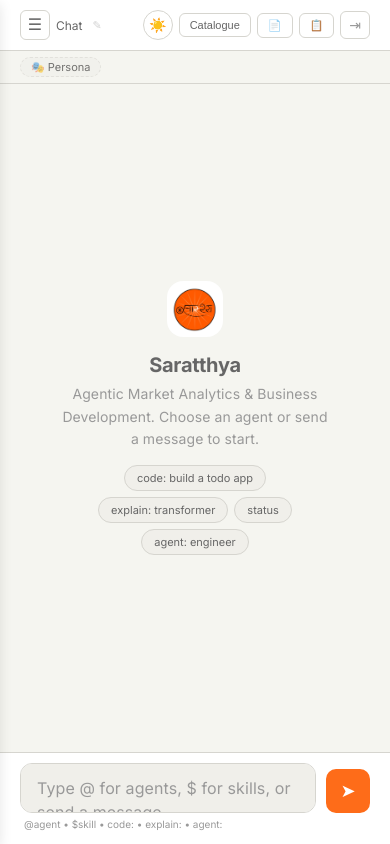
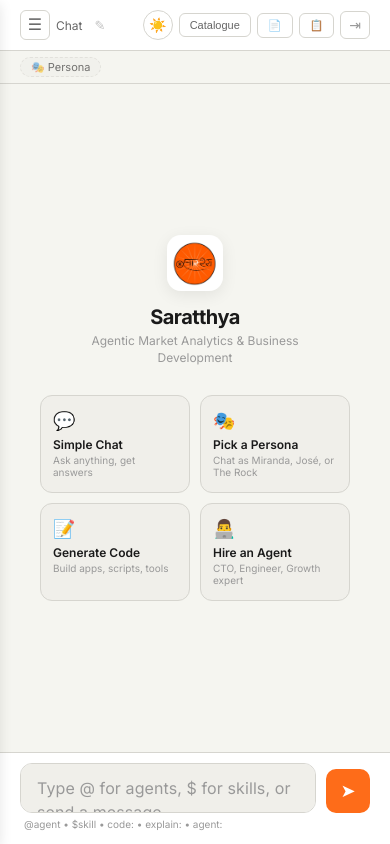
Before and after one commit to NinadAGokhale/local-ai-system, a Flask app: page / in a window 390 px wide. Run offline with Flask 2, Linux system fonts and the light colour scheme; the visitor is signed in with stand-in values (Sample User, id 1); data that the repository does not hold is empty.

Commit message:
UX polish: onboarding cards, typing indicator, visible actions, meta badges
Empty state overhaul:
- Replaced text chips with visual onboarding cards (Simple Chat, Pick a Persona,
  Generate Code, Hire an Agent)
- Cards have icons, titles, descriptions and hover animations
- Click cards to start chat, open catalogue, or trigger examples

Typing indicator:
- Now shows persona name (e.g. 'Miranda Priestly is thinking...')
- Falls back to agent name if no persona, otherwise 'Saratthya'
- Persona name is formatted from filename (miranda-priestly -> Miranda Priestly)

Pin/Delete always visible:
- Pin and trash icons now always visible at 0.35 opacity (not hover-only)
- Full opacity on hover for clear affordance
- Mobile friendly - no gesture-hidden actions

Rename icon bigger:
- Increased from 11px to 13px, opacity from 0.3 to 0.4
- Orange highlight on hover

Message metadata:
- Bot messages now show model name and active persona as badges
- e.g. '1.2s | Llama 3.2 3B | 🎭 Miranda Priestly'

```diff
--- a/src/web/templates/dashboard.html
+++ b/src/web/templates/dashboard.html
@@ -224,11 +224,10 @@
         .conv-pin:hover { opacity: 1; background: var(--surface-2); }
         .conv-item.pinned .conv-pin { opacity: 0.8; }
         .conv-del {
-            font-size: 12px; cursor: pointer; opacity: 0; padding: 2px 4px;
+            font-size: 11px; cursor: pointer; opacity: 0.35; padding: 3px 5px;
             border-radius: 4px; transition: all 0.2s; user-select: none; flex-shrink: 0;
             color: var(--text-muted);
         }
-        .conv-item:hover .conv-del { opacity: 0.4; }
         .conv-del:hover { opacity: 1 !important; color: #ef4444; background: var(--surface-2); }
         .conv-title-edit {
             cursor: pointer;
@@ -284,10 +283,10 @@
         .chat-header .title { font-size: 13px; color: var(--text-dim); display: flex; align-items: center; gap: 6px; min-width: 0; flex: 1; }
         .chat-header .title-text { white-space: nowrap; overflow: hidden; text-overflow: ellipsis; }
         .chat-header .title-edit-icon {
-            font-size: 11px; cursor: pointer; opacity: 0.3; padding: 2px 4px;
-            border-radius: 4px; transition: opacity 0.2s; user-select: none; flex-shrink: 0;
-        }
-        .chat-header .title-edit-icon:hover { opacity: 0.8; background: var(--surface-2); }
+            font-size: 13px; cursor: pointer; opacity: 0.4; padding: 2px 6px;
+            border-radius: 4px; transition: all 0.2s; user-select: none; flex-shrink: 0;
+        }
+        .chat-header .title-edit-icon:hover { opacity: 1; background: var(--surface-2); color: var(--orange); }
         .chat-header .title-input {
             font-size: 13px; color: var(--text); background: var(--surface-2);
             border: 1px solid var(--orange); border-radius: 6px; padding: 2px 8px;
@@ -589,38 +588,31 @@
 
         /* Empty state */
         .empty-state {
-            display: flex;
-            flex-direction: column;
-            align-items: center;
-            justify-content: center;
-            height: 100%;
+            display: flex; flex-direction: column; align-items: center;
+            justify-content: center; height: 100%; padding: 40px 20px;
             text-align: center;
-            color: var(--text-muted);
-            padding: 40px;
-        }
-        .empty-state .big-logo {
-            width: 56px; height: 56px;
-            border-radius: 16px;
-            margin-bottom: 16px;
-            overflow: hidden;
-        }
-        .empty-state .big-logo img { width: 100%; height: 100%; object-fit: cover; }
-        .empty-state h2 { font-size: 18px; font-weight: 700; color: var(--text-dim); margin-bottom: 6px; letter-spacing: -0.3px; }
-        .empty-state p { font-size: 13px; line-height: 1.6; max-width: 340px; letter-spacing: 0.1px; }
-        .empty-state .example-chips {
-            display: flex; flex-wrap: wrap; gap: 6px;
-            justify-content: center; margin-top: 14px;
-        }
-        .empty-state .example-chips span {
-            padding: 5px 12px;
-            background: var(--surface-2);
-            border: 1px solid var(--border);
-            border-radius: 16px;
-            font-size: 11px;
-            color: var(--text-dim);
-            cursor: pointer;
-        }
-        .empty-state .example-chips span:hover { border-color: var(--orange); color: var(--orange-light); }
+        }
+        .empty-hero { margin-bottom: 28px; }
+        .empty-hero .big-logo {
+            width: 56px; height: 56px; border-radius: 14px; margin: 0 auto 14px; overflow: hidden;
+            box-shadow: 0 4px 16px rgba(0,0,0,0.08);
+        }
+        .empty-hero .big-logo img { width: 100%; height: 100%; object-fit: cover; }
+        .empty-hero h2 { font-size: 20px; font-weight: 700; letter-spacing: -0.5px; margin-bottom: 4px; }
+        .empty-hero .empty-sub { font-size: 12px; color: var(--text-muted); max-width: 280px; margin: 0 auto; line-height: 1.4; }
+        .empty-cards {
+            display: grid; grid-template-columns: 1fr 1fr; gap: 10px;
+            max-width: 380px; width: 100%;
+        }
+        .empty-card {
+            background: var(--surface-2); border: 1px solid var(--border);
+            border-radius: 12px; padding: 14px 12px; cursor: pointer;
+            transition: all 0.2s; text-align: left;
+        }
+        .empty-card:hover { border-color: var(--orange); transform: translateY(-1px); box-shadow: 0 4px 12px rgba(0,0,0,0.06); }
+        .empty-card-icon { font-size: 18px; display: block; margin-bottom: 6px; }
+        .empty-card-title { font-size: 12px; font-weight: 600; display: block; color: var(--text); margin-bottom: 2px; }
+        .empty-card-desc { font-size: 10px; color: var(--text-muted); display: block; }
 
         /* ─── Sidebar collapse ─── */
         .sidebar {
@@ -684,8 +676,7 @@
             .msg-bubble { max-width: 90%; font-size: 15px; padding: 10px 14px; }
             .chat-header .title { font-size: 12px; }
             .input-row textarea { font-size: 16px; }
-            .empty-state p { font-size: 14px; }
-            .empty-state h2 { font-size: 20px; }
+            .empty-hero h2 { font-size: 20px; }
         }
     </style>
 </head>
@@ -757,14 +748,32 @@
                 {% endfor %}
             {% else %}
                 <div class="empty-state" id="empty-state">
+                    <div class="empty-hero">
                         <div class="big-logo"><img src="/static/logo.jpeg" alt="Saratthya"></div>
                         <h2>Saratthya</h2>
-                    <p>Agentic Market Analytics &amp; Business Development. Choose an agent or send a message to start.</p>
-                    <div class="example-chips">
-                        <span onclick="sendExample('code: build a todo app')">code: build a todo app</span>
-                        <span onclick="sendExample('explain: what is a transformer')">explain: transformer</span>
-                        <span onclick="sendExample('status')">status</span>
-                        <span onclick="sendExample('agent: engineer: design a login system')">agent: engineer</span>
+                        <p class="empty-sub">Agentic Market Analytics &amp; Business Development</p>
+                    </div>
+                    <div class="empty-cards">
+                        <div class="empty-card" onclick="sendExample('hi')">
+                            <span class="empty-card-icon">💬</span>
+                            <span class="empty-card-title">Simple Chat</span>
+                            <span class="empty-card-desc">Ask anything, get answers</span>
+                        </div>
+                        <div class="empty-card" onclick="toggleCatalogue()">
+                            <span class="empty-card-icon">🎭</span>
+                            <span class="empty-card-title">Pick a Persona</span>
+                            <span class="empty-card-desc">Chat as Miranda, José, or The Rock</span>
+                        </div>
+                        <div class="empty-card" onclick="sendExample('code: build a todo app')">
+                            <span class="empty-card-icon">📝</span>
+                            <span class="empty-card-title">Generate Code</span>
+                            <span class="empty-card-desc">Build apps, scripts, tools</span>
+                        </div>
+                        <div class="empty-card" onclick="sendExample('agent: cto: design a login system')">
+                            <span class="empty-card-icon">👨‍💻</span>
+                            <span class="empty-card-title">Hire an Agent</span>
+                            <span class="empty-card-desc">CTO, Engineer, Growth expert</span>
+                        </div>
                     </div>
                 </div>
             {% endif %}
@@ -1054,14 +1063,32 @@
             if (!history || !history.length) {
                 container.innerHTML = `
                     <div class="empty-state" id="empty-state">
+                        <div class="empty-hero">
                             <div class="big-logo"><img src="/static/logo.jpeg" alt="Saratthya"></div>
                             <h2>Saratthya</h2>
-                        <p>Agentic Market Analytics &amp; Business Development. Choose an agent or send a message to start.</p>
-                        <div class="example-chips">
-                            <span onclick="sendExample('code: build a todo app')">code: build a todo app</span>
-                            <span onclick="sendExample('explain: what is a transformer')">explain: transformer</span>
-                            <span onclick="sendExample('status')">status</span>
-                            <span onclick="sendExample('agent: engineer: design a login system')">agent: engineer</span>
+                            <p class="empty-sub">Agentic Market Analytics &amp; Business Development</p>
+                        </div>
+                        <div class="empty-cards">
+                            <div class="empty-card" onclick="sendExample('hi')">
+                                <span class="empty-card-icon">💬</span>
+                                <span class="empty-card-title">Simple Chat</span>
+                                <span class="empty-card-desc">Ask anything, get answers</span>
+                            </div>
+                            <div class="empty-card" onclick="toggleCatalogue()">
+                                <span class="empty-card-icon">🎭</span>
+                                <span class="empty-card-title">Pick a Persona</span>
+                                <span class="empty-card-desc">Chat as Miranda, Jos\u00e9, or The Rock</span>
+                            </div>
+                            <div class="empty-card" onclick="sendExample('code: build a todo app')">
+                                <span class="empty-card-icon">📝</span>
+                                <span class="empty-card-title">Generate Code</span>
+                                <span class="empty-card-desc">Build apps, scripts, tools</span>
+                            </div>
+                            <div class="empty-card" onclick="sendExample('agent: cto: design a login system')">
+                                <span class="empty-card-icon">👨\u200d💻</span>
+                                <span class="empty-card-title">Hire an Agent</span>
+                                <span class="empty-card-desc">CTO, Engineer, Growth expert</span>
+                            </div>
                         </div>
                     </div>
                 `;
@@ -1103,7 +1130,13 @@
             const typing = document.createElement('div');
             typing.id = 'typing-indicator';
             typing.className = 'typing-indicator';
-            typing.innerHTML = 'Saratthya is thinking<span class="typing-dots"></span>';
+            let label = 'Saratthya';
+            if (currentPersona) {
+                label = currentPersona.replace(/-/g, ' ').replace(/\b\w/g, c => c.toUpperCase());
+            } else if (currentAgent) {
+                label = currentAgent;
+            }
+            typing.innerHTML = `<strong>${label}</strong> is thinking<span class="typing-dots"></span>`;
             container.appendChild(typing);
             scrollToBottom();
         }
@@ -1128,14 +1161,29 @@
             bubble.textContent = text;
             group.appendChild(bubble);
 
-            if (role === 'bot' && meta && meta.latency) {
+            if (role === 'bot' && meta) {
                 const metaDiv = document.createElement('div');
                 metaDiv.className = 'msg-meta bot-meta';
+                const parts = [];
+                if (meta.latency) {
                     const badge = document.createElement('span');
                     badge.className = 'time-badge';
                     badge.textContent = meta.latency;
                     metaDiv.appendChild(badge);
-                group.appendChild(metaDiv);
+                }
+                if (meta.model) {
+                    const badge = document.createElement('span');
+                    badge.className = 'time-badge';
+                    badge.textContent = meta.model;
+                    metaDiv.appendChild(badge);
+                }
+                if (currentPersona) {
+                    const badge = document.createElement('span');
+                    badge.className = 'time-badge';
+                    badge.textContent = '🎭 ' + currentPersona.replace(/-/g, ' ').replace(/\b\w/g, c => c.toUpperCase());
+                    metaDiv.appendChild(badge);
+                }
+                if (metaDiv.children.length) group.appendChild(metaDiv);
             }
 
             container.appendChild(group);
```
Lines whose indentation alone changed are shown as unchanged.
